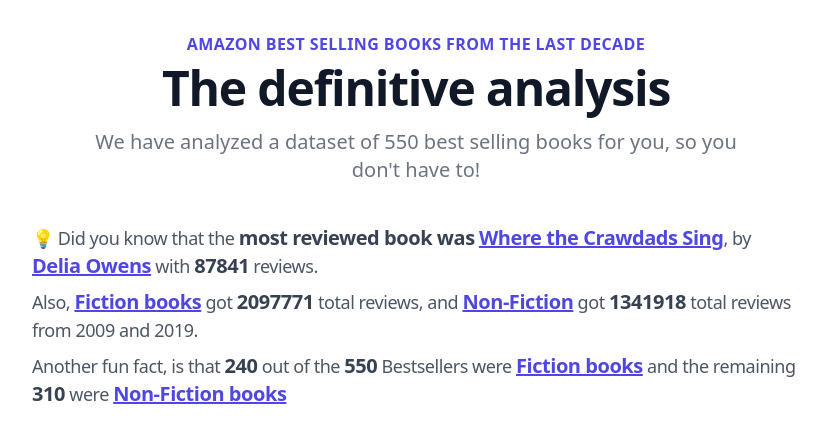
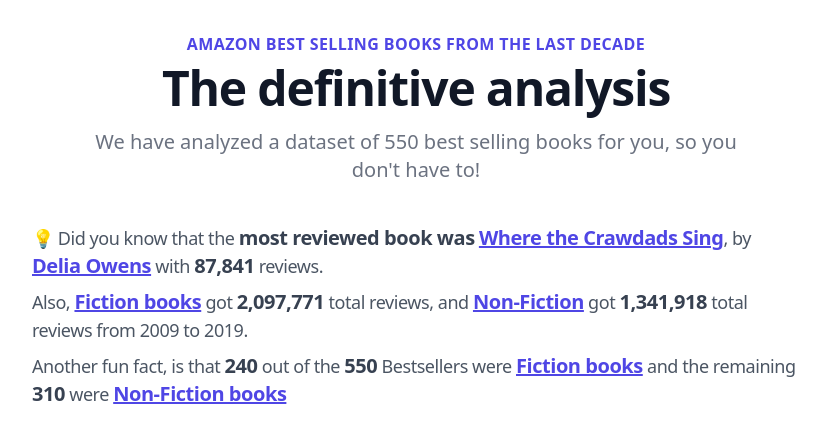
Before and after one commit to alejandronanez/data-funsies, a Next.js app: page / in a window 1280 px wide. Shown: the top 442 px of the page, without its empty margins (224-1050 px from the left). Built offline with nearby package versions, Linux system fonts and the light colour scheme; a web font is replaced by a local one.

Commit message:
Formatted numbers in DidYouKnow section

```diff
--- a/src/components/DidYouKnow/DidYouKnow.tsx
+++ b/src/components/DidYouKnow/DidYouKnow.tsx
@@ -1,4 +1,5 @@
 import { Highlight, Text } from 'components/Typography/Typography';
+import { formatNumbersToLocaleString } from 'utils/numbers';
 
 export function DidYouKnow({
   bookName,
@@ -25,21 +26,31 @@
         💡 Did you know that the <Highlight>most reviewed book was</Highlight>{' '}
         <Highlight isLink>{bookName}</Highlight>, by{' '}
         <Highlight isLink>{author}</Highlight> with{' '}
-        <Highlight>{totalReviews}</Highlight> reviews.
+        <Highlight>{formatNumbersToLocaleString(totalReviews)}</Highlight>{' '}
+        reviews.
       </Text>
       <Text>
         Also, <Highlight isLink>Fiction books</Highlight> got{' '}
-        <Highlight>{fictionTotalReviews}</Highlight> total reviews, and{' '}
-        <Highlight isLink>Non-Fiction</Highlight> got{' '}
-        <Highlight>{nonFictionTotalReviews}</Highlight> total reviews from 2009
-        and 2019.
+        <Highlight>
+          {formatNumbersToLocaleString(fictionTotalReviews)}
+        </Highlight>{' '}
+        total reviews, and <Highlight isLink>Non-Fiction</Highlight> got{' '}
+        <Highlight>
+          {formatNumbersToLocaleString(nonFictionTotalReviews)}
+        </Highlight>{' '}
+        total reviews from 2009 to 2019.
       </Text>
       <Text>
-        Another fun fact, is that <Highlight>{fictionBestSellers}</Highlight>{' '}
-        out of the <Highlight>{totalBooks}</Highlight> Bestsellers were{' '}
-        <Highlight isLink>Fiction books</Highlight> and the remaining{' '}
-        <Highlight>{nonFictionBestSellers}</Highlight> were{' '}
-        <Highlight isLink>Non-Fiction books</Highlight>
+        Another fun fact, is that{' '}
+        <Highlight>{formatNumbersToLocaleString(fictionBestSellers)}</Highlight>{' '}
+        out of the{' '}
+        <Highlight>{formatNumbersToLocaleString(totalBooks)}</Highlight>{' '}
+        Bestsellers were <Highlight isLink>Fiction books</Highlight> and the
+        remaining{' '}
+        <Highlight>
+          {formatNumbersToLocaleString(nonFictionBestSellers)}
+        </Highlight>{' '}
+        were <Highlight isLink>Non-Fiction books</Highlight>
       </Text>
     </>
   );
```
